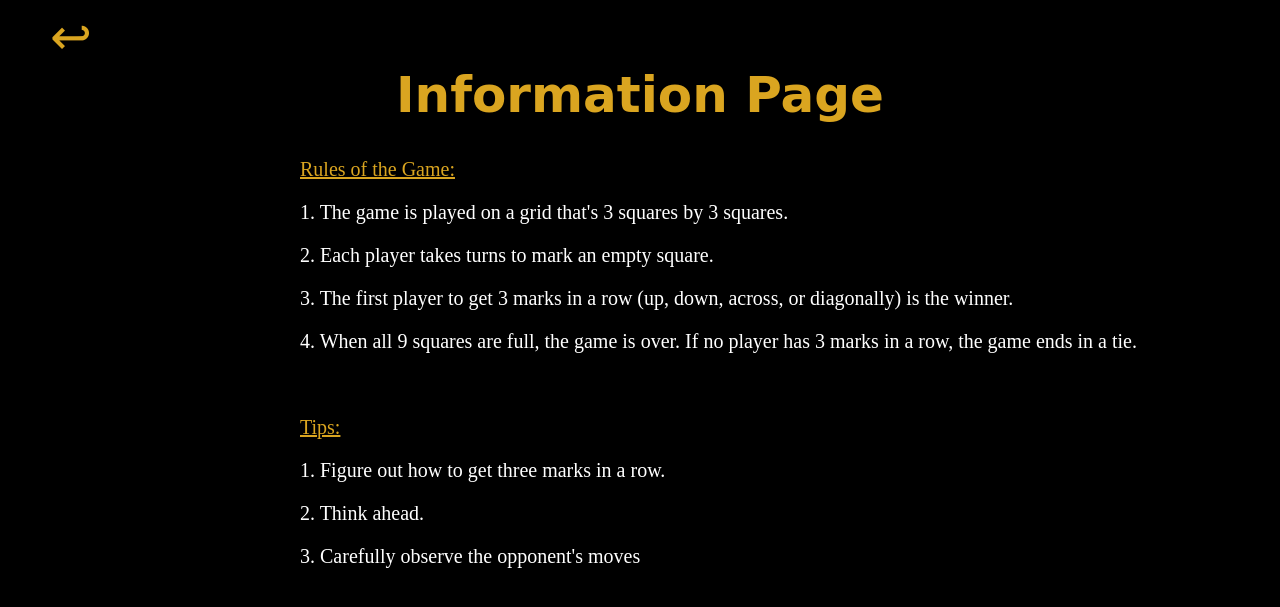
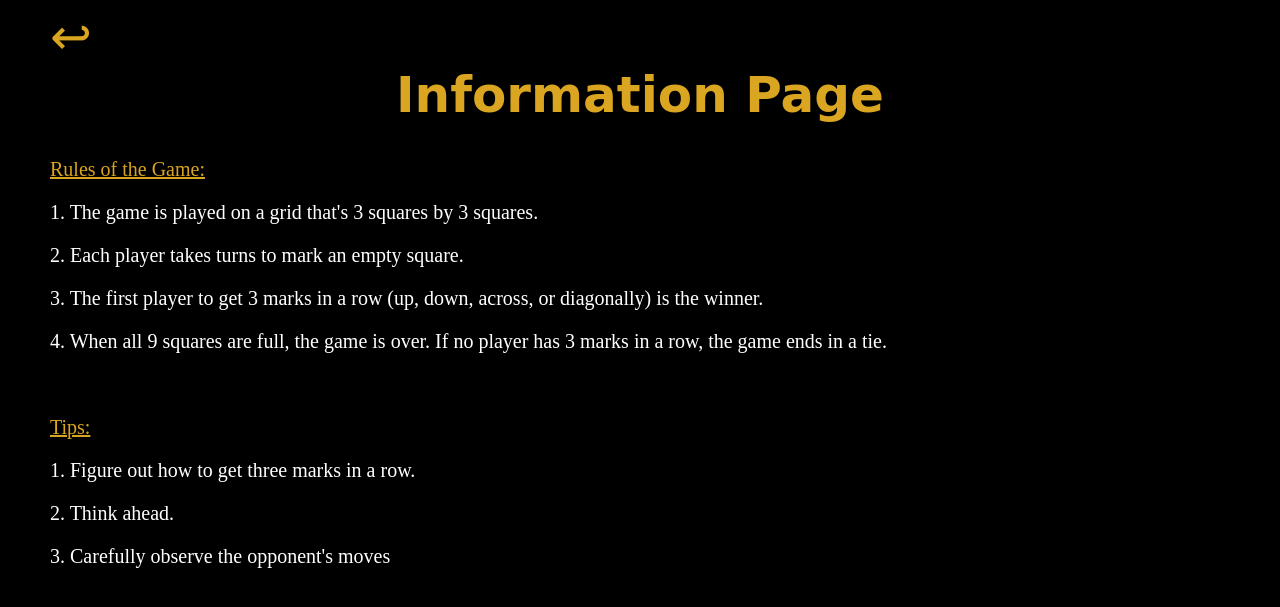
Before and after one commit to aliasgar-m/TIC-TAC-TOE-Game, a Flask app: page /info in a window 1280 px wide. Shown: the top 607 px of the page. Run offline with Flask 2, Linux system fonts and the light colour scheme.

Commit message:
removed unnecessary margin

```diff
--- a/static/about_page.css
+++ b/static/about_page.css
@@ -26,7 +26,3 @@ body {
 .return:hover {
     color: white;
 }
-
-.text {
-    margin-left: 250px;
-}
--- a/static/info_page.css
+++ b/static/info_page.css
@@ -26,7 +26,3 @@ body {
 .return:hover {
     color: white;
 }
-
-.text {
-    margin-left: 250px;
-}
```
